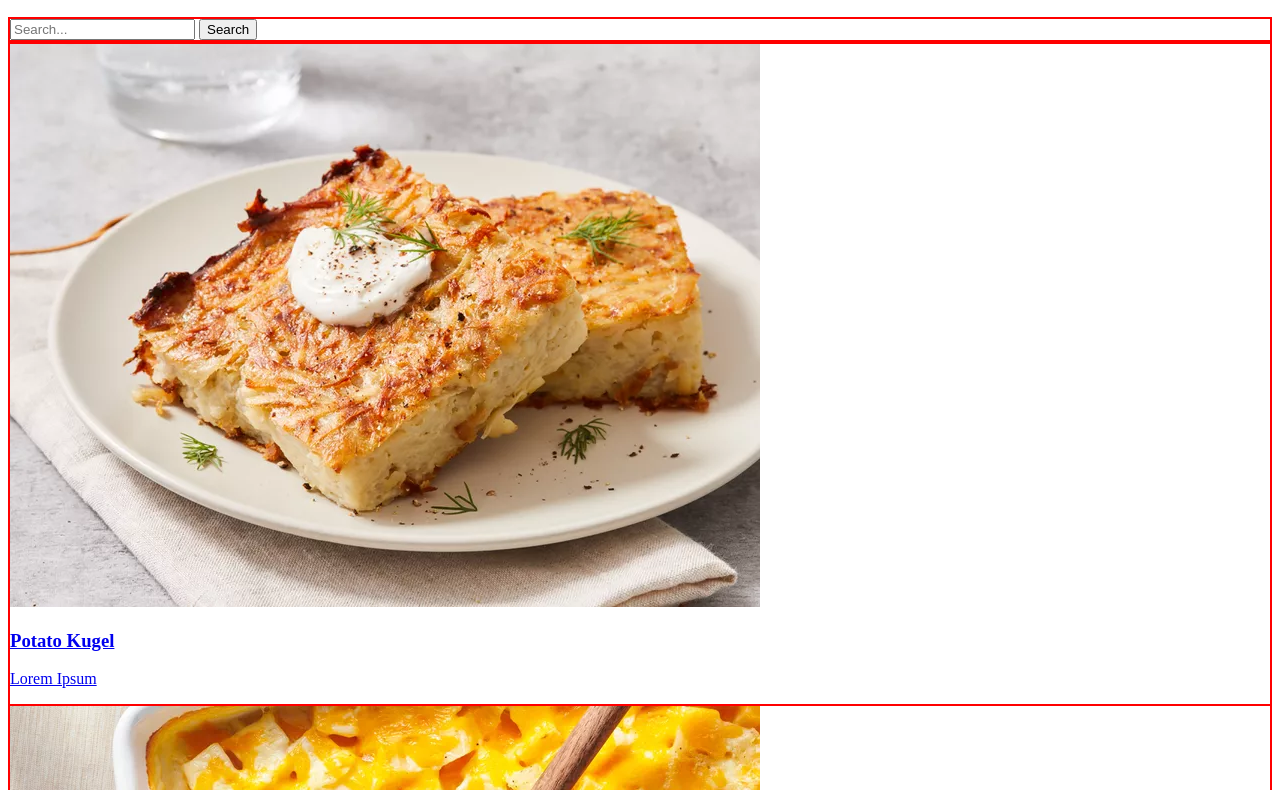
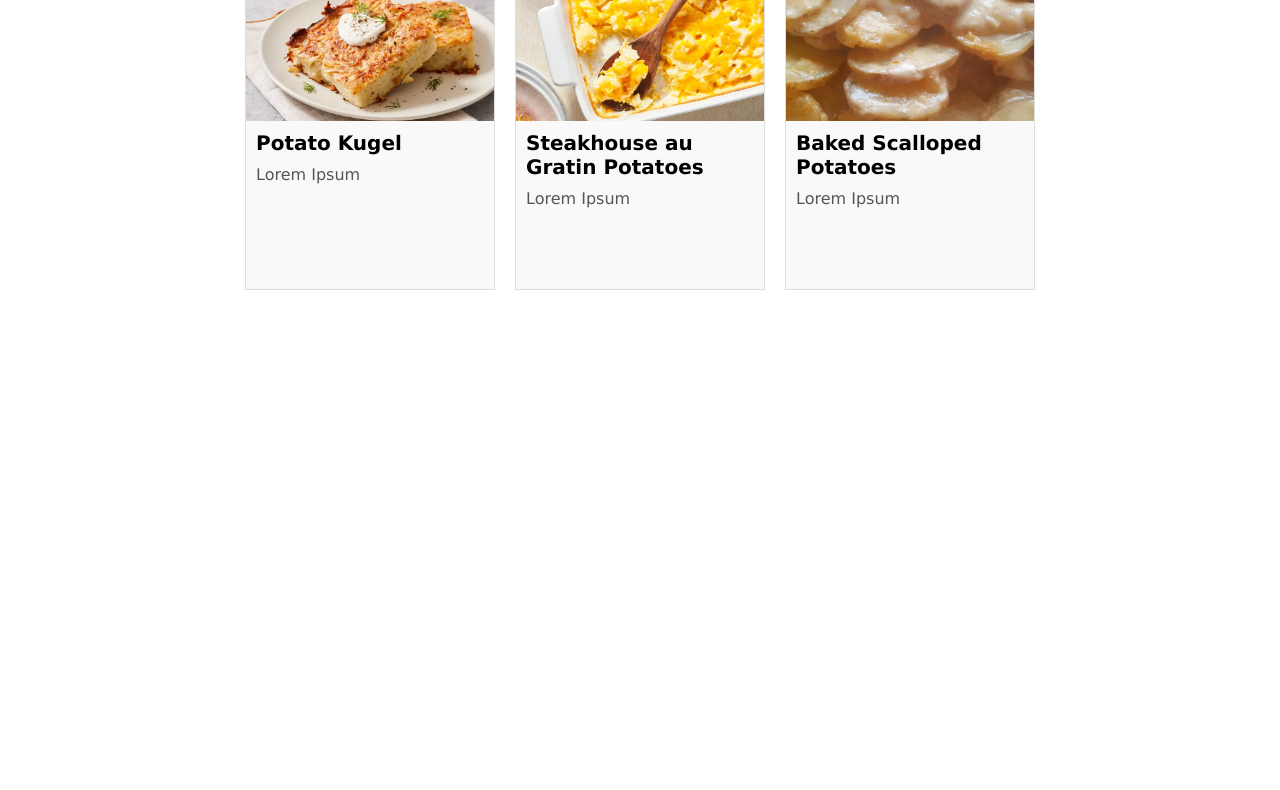
Before and after one commit to seithsu/odin-recipes, a plain HTML site: page index.html in a window 1280 px wide. Shown: the part 108-898 px from the top of the page. After the commit the page ends 800 px from the top, so only its background shows below. Drawn offline with Linux system fonts and the light colour scheme.

Commit message:
modified style recipes main page

```diff
--- a/style.css
+++ b/style.css
@@ -1,5 +1,11 @@
+* {
+  margin: 0;
+  padding: 0;
+  box-sizing: border-box;
+}
+
 body {
- font-family: 'Times New Roman', Times, serif;
+  font-family: Verdana, Geneva, Tahoma, sans-serif
 }
 
 .header {
@@ -9,15 +15,56 @@ body {
   text-align: center;
 }
 
-.list {
-  box-sizing: border-box;
-  background-color: #f1f1f1;
-  border-left: 4px solid red;
-  list-style-type: none;
-  padding: 5px 10px;
-  margin: 5px;
+.search-container {
+  display: flex;
+  justify-content: center;
+  align-items: center;
 }
 
-div {
-  border: 1px solid red;
+.search {
+  display: flex;
 }
+
+.recipes-wrapper {
+  display: flex;
+  flex-wrap: wrap;
+  justify-content: center;
+  gap: 20px;
+}
+
+.recipe-container {
+    width: 250px;
+    height: 320px;
+    margin: 0 auto;
+    border: 1px solid #ddd;
+    background-color: #f9f9f9;
+}
+
+.recipe-title {
+    font-size: 20px;
+    font-weight: bold;
+    margin-bottom: 10px;
+}
+
+.recipe-desc {
+    font-size: 16px;
+    margin-bottom: 15px;
+    color: #555;
+}
+
+.recipe-title, .recipe-desc {
+  padding: 0px 10px;
+}
+
+.recipe-preview {
+    width: 100%;
+    height: 150px;
+    object-fit: cover;
+    display: block;
+    margin-bottom: 10px;
+}
+
+.recipe-link, .recipe-link:visited, .recipe-link:hover, .recipe-link:active {
+  color: inherit;
+  text-decoration: none;
+}
```
